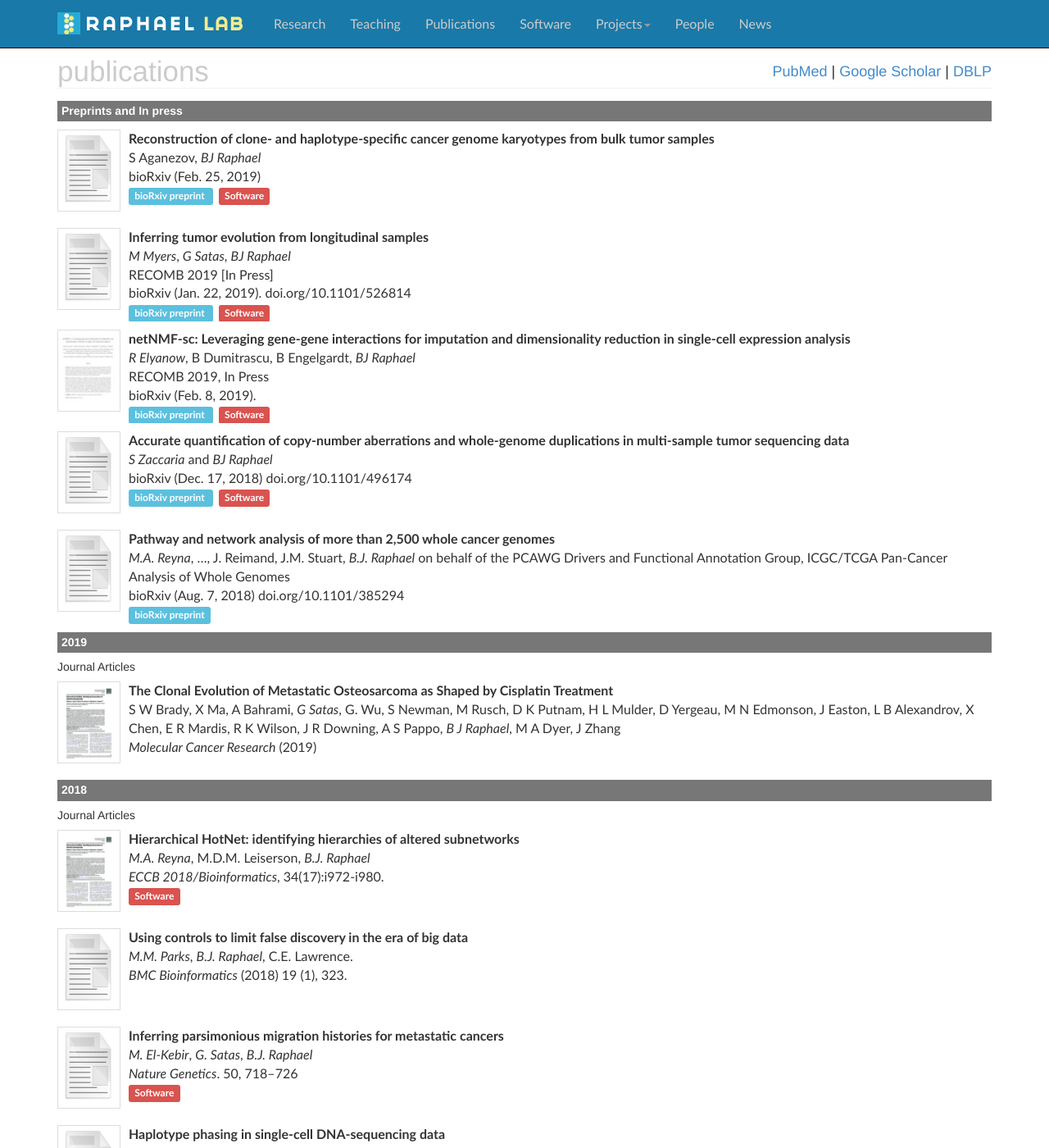
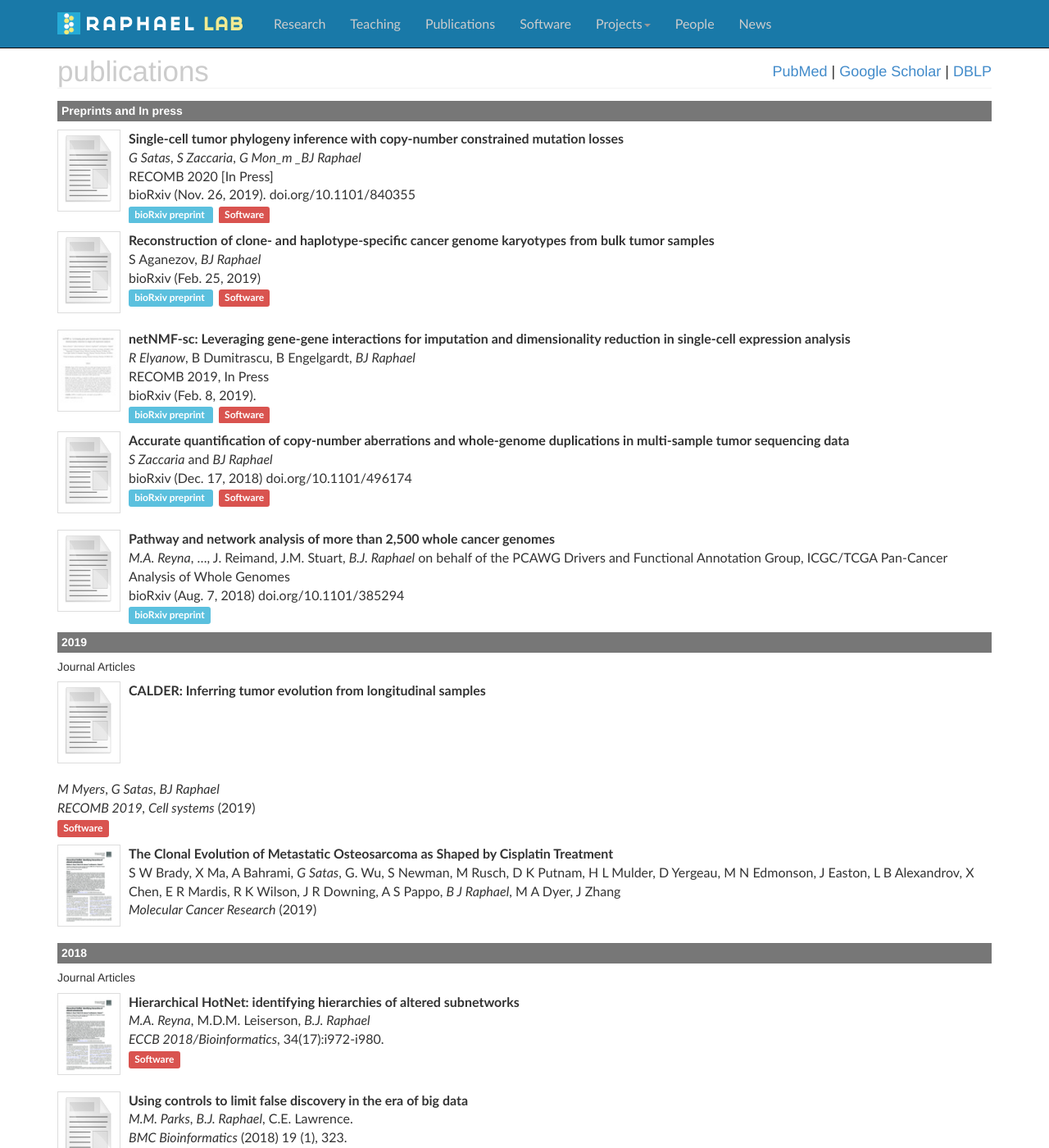
Before and after one commit to raphael-group/raphael-group.github.io, a Jekyll site: the page built from publications/index.md, in a window 1280 px wide and 1400 px high. Shown: the whole window at 82% size. Built offline with Jekyll 4.4.1, drawn with Linux system fonts in a browser that asks for light colours; nearby versions of some CDN libraries; comment, search, counter and statistics services are not loaded.

Commit message:
Update index.md
Adding SCARLET and moving CALDER down

```diff
--- a/publications/index.md
+++ b/publications/index.md
@@ -10,6 +10,22 @@ container_css_class: container publications
 
 ### Preprints and In press ###
 
+* [![SCARLET](../assets/img/papers/missing.svg)](https://www.biorxiv.org/content/10.1101/840355v1)
+**Single-cell tumor phylogeny inference with copy-number constrained mutation losses**
+
+	_G Satas_, _S Zaccaria_, _G Mon_m _BJ Raphael_
+
+	RECOMB 2020 [In Press]
+
+	bioRxiv (Nov. 26, 2019).  doi.org/10.1101/840355
+
+	<span class="label label-info">
+        	<a href="https://www.biorxiv.org/content/10.1101/840355v1" target="_new">bioRxiv preprint</a>
+    	</span>
+	  	<span class="label label-danger">
+		<a href="https://github.com/raphael-group/scarlet">Software</a>
+	</span>
+
 * [![RCK](../assets/img/papers/missing.svg)](https://www.biorxiv.org/content/10.1101/560839v1)
 **Reconstruction of clone- and haplotype-specific cancer genome karyotypes from bulk tumor samples**
 
@@ -25,21 +41,8 @@ container_css_class: container publications
 	</span>
 
 
-* [![CALDER](../assets/img/papers/missing.svg)](https://www.biorxiv.org/content/10.1101/526814v1)
-**Inferring tumor evolution from longitudinal samples**
-
-	_M Myers_, _G Satas_, _BJ Raphael_
-
-	RECOMB 2019 [In Press]
-
-	bioRxiv (Jan. 22, 2019).  doi.org/10.1101/526814
-
-	<span class="label label-info">
-        	<a href="https://www.biorxiv.org/content/10.1101/526814v1" target="_new">bioRxiv preprint</a>
-    	</span>
-	  	<span class="label label-danger">
-		<a href="https://github.com/raphael-group/calder">Software</a>
-	</span>
+
+
 
 * [![netNMF-sc](../assets/img/papers/netNMF-sc.jpg)](https://www.biorxiv.org/content/10.1101/544346v1)
 **netNMF-sc: Leveraging gene-gene interactions for imputation and dimensionality reduction in single-cell expression analysis**
@@ -87,6 +90,18 @@ container_css_class: container publications
 
 ##### Journal Articles
 
+* [![CALDER](../assets/img/papers/missing.svg)](https://www.sciencedirect.com/science/article/pii/S2405471219301917)
+**CALDER: Inferring tumor evolution from longitudinal samples**
+
+_M Myers_, _G Satas_, _BJ Raphael_
+
+*RECOMB 2019, Cell systems* (2019)
+
+
+<span class="label label-danger">
+<a href="https://github.com/raphael-group/calder">Software</a>
+</span>
+
 * [![OsteoSarBrady](../assets/img/papers/hierarchical-hotnet.jpg)](http://mcr.aacrjournals.org/content/early/2019/01/16/1541-7786.MCR-18-0620.abstract)
 	**The Clonal Evolution of Metastatic Osteosarcoma as Shaped by Cisplatin Treatment**
 
```
